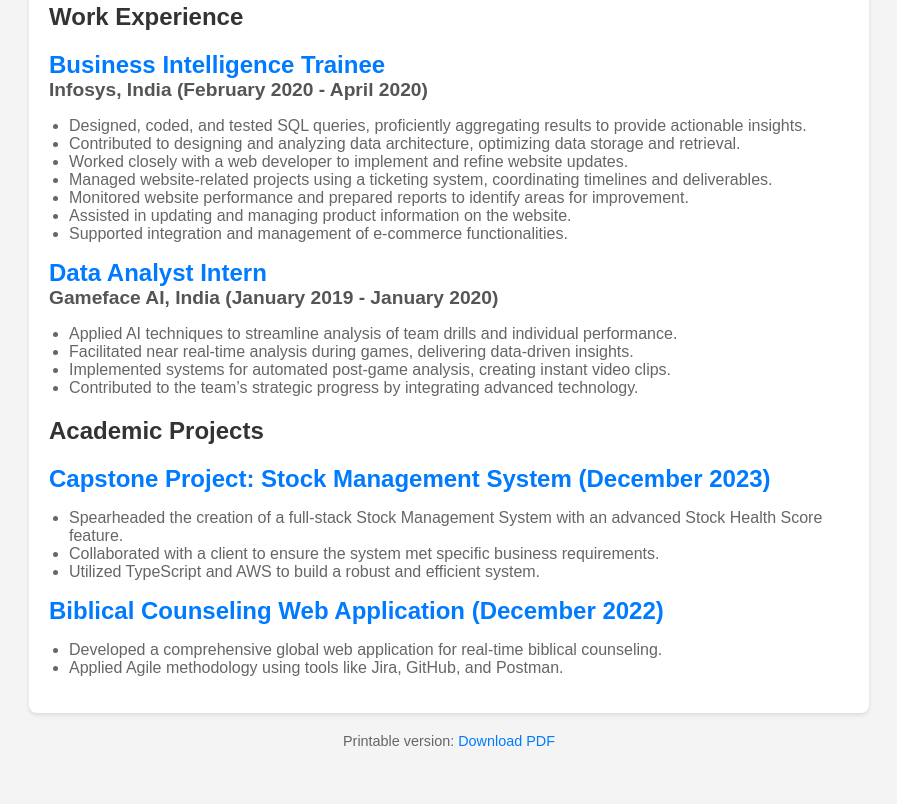
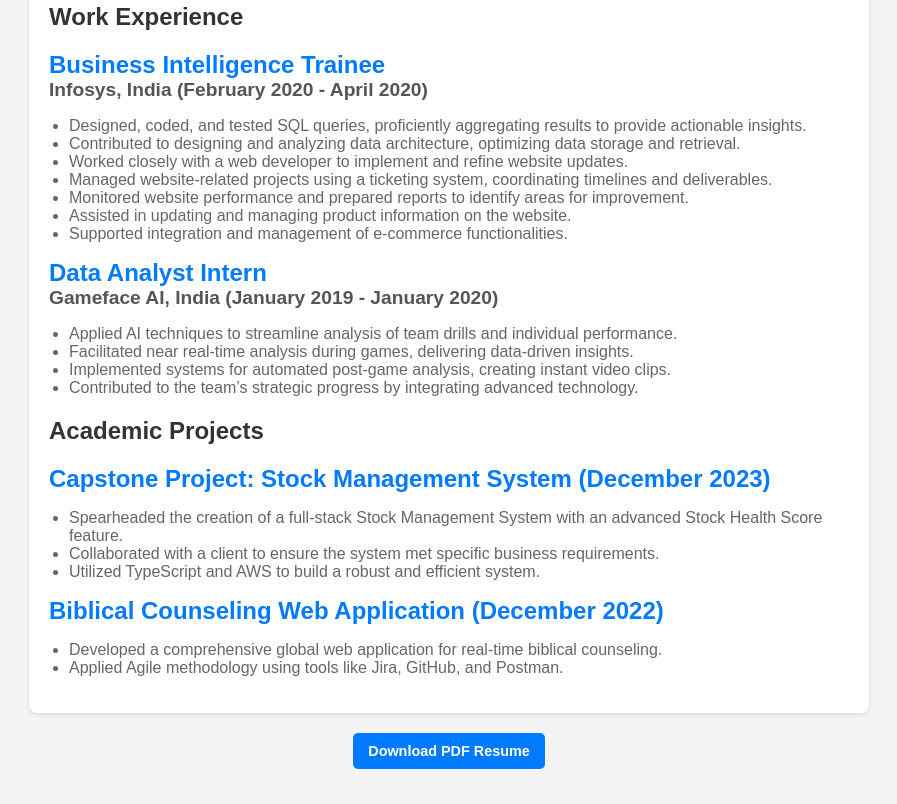
Before and after one commit to nikiGN-07/web-resume, a plain HTML site: page index.html in a window 1280 px wide. Shown: the part 545-1349 px from the top of the page, without its empty margins (191-1088 px from the left). Drawn offline with Linux system fonts and the light colour scheme.

Commit message:
Update index.html

```diff
--- a/index.html
+++ b/index.html
@@ -77,7 +77,7 @@
         </section>
     </div>
     <footer>
-        <p>Printable version: <a href="resume.pdf" target="_blank">Download PDF</a></p>
+        <p><a href="resume.pdf" class="print-button" target="_blank">Download PDF Resume</a></p>
     </footer>
 </body>
 </html>
```
